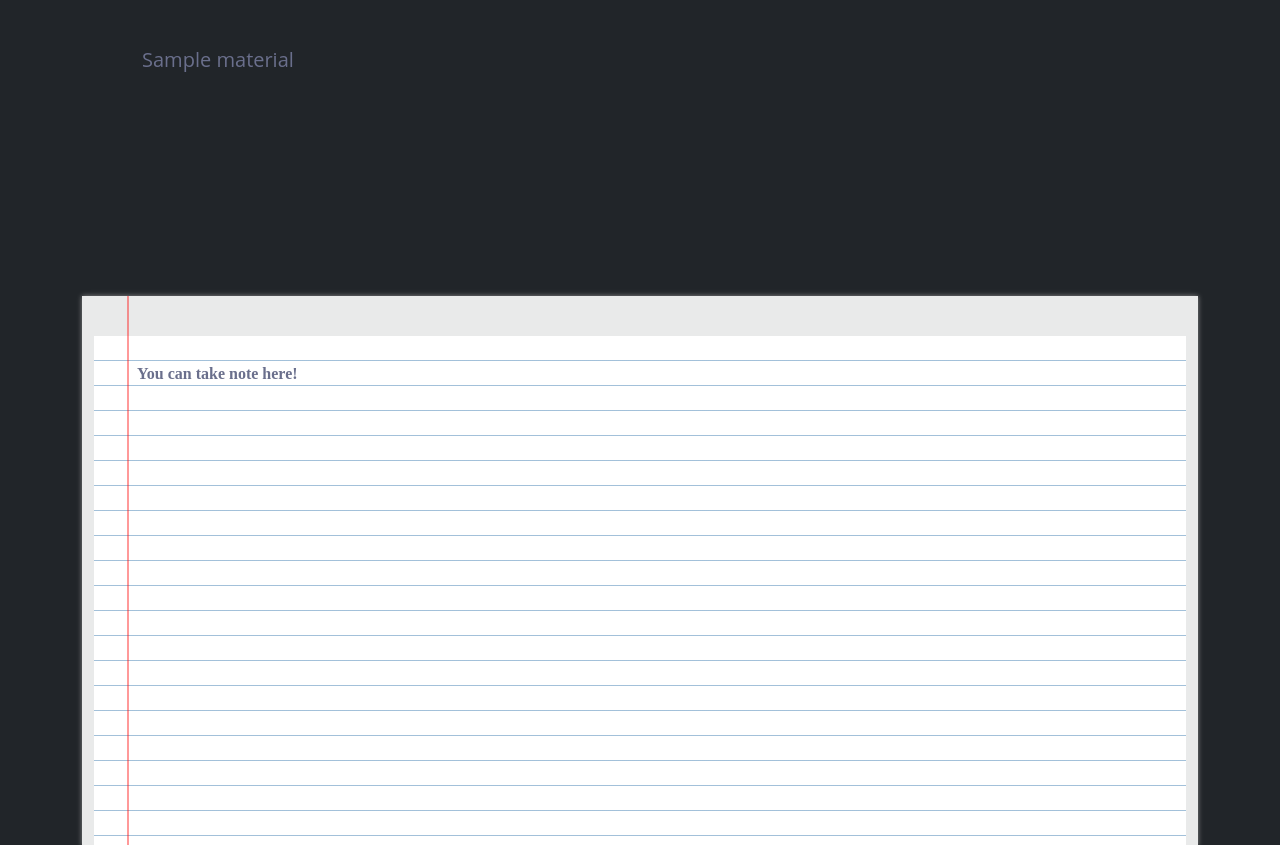
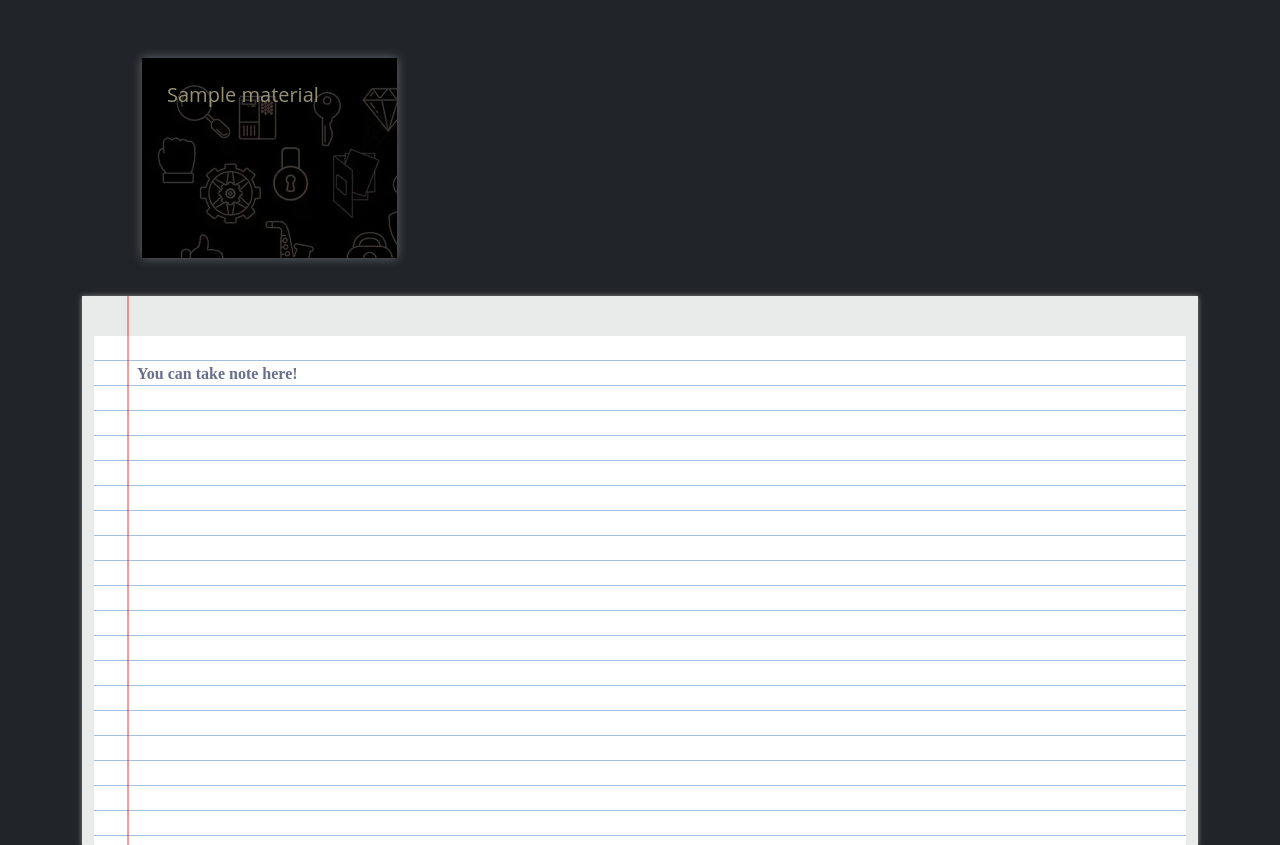
Before and after one commit to StacyYang/Flashcards-to-learn-a-foreign-language, a Flask app: template dev/website/templates/study.html in a window 1280 px wide. Shown: the part 70-915 px from the top of the page. Run offline with Flask 2, Linux system fonts and the light colour scheme; the template is opened without the code that fills it: values that come from a table or form of the project are taken from there, others are empty; tables that the repository leaves empty hold one stand-in row (values such as "Sample post"); parts of the project's set-up code (start-up, migrations or seed data) failed here and were passed over; some libraries are stand-ins or nearby versions.

Commit message:
Update style.css

```diff
--- a/dev/website/static/style.css
+++ b/dev/website/static/style.css
@@ -190,7 +190,7 @@ color: #b3b3b3;
 /* Style the radio buttons and labels for quiz_take.html*/
 
 
-.quiz-option, .choose-option {
+.quiz-option, .choose-option, .study-card {
 	display: block;
 	margin: 10px 0;
 	background-color: #4b4848;
```
